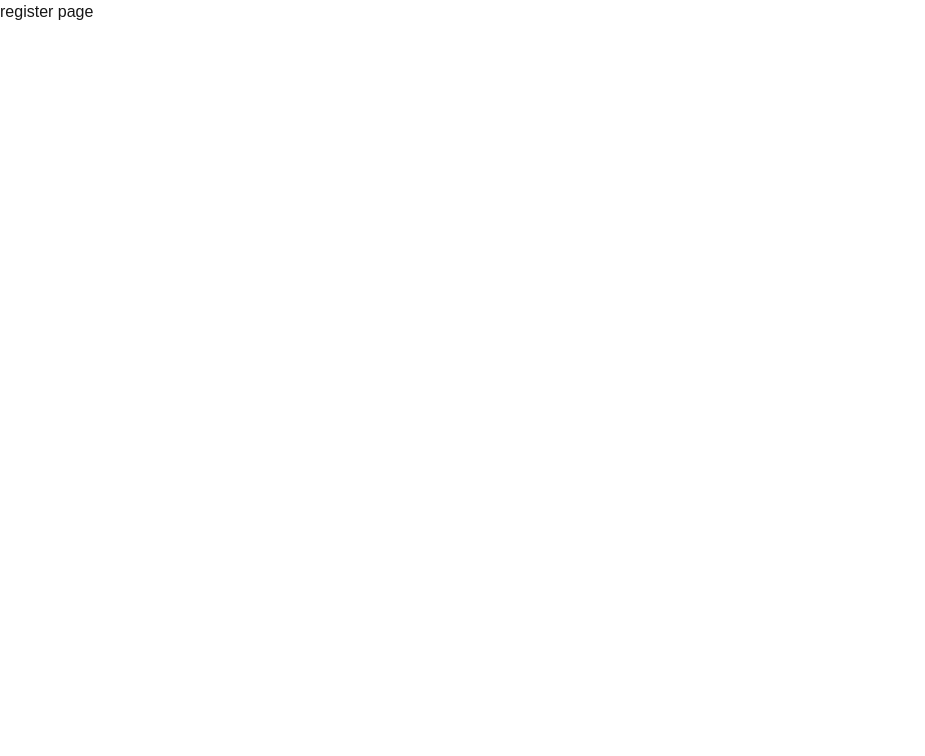
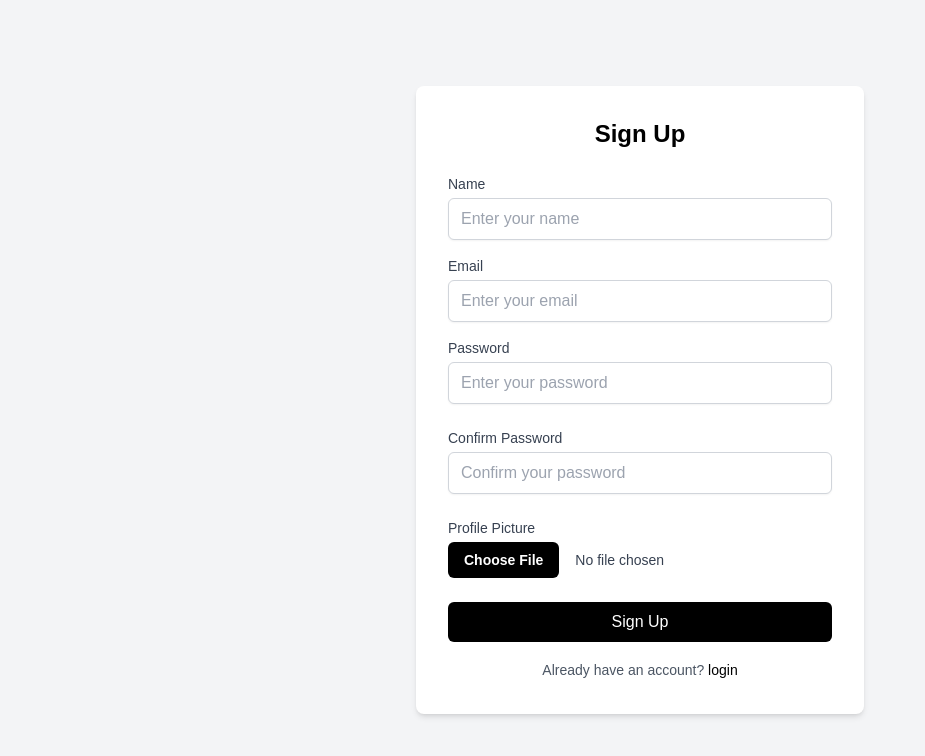
Before and after one commit to PandulaMK/blog-app, a Next.js app: page /register in a window 1280 px wide. Shown: the top 756 px of the page, without its empty margins (0-925 px from the left). Built offline with nearby package versions, Linux system fonts and the light colour scheme.

Commit message:
implement registration frontend code

```diff
--- a/src/app/(AuthPages)/register/page.jsx
+++ b/src/app/(AuthPages)/register/page.jsx
@@ -1,9 +1,93 @@
-import React from 'react'
+import Link from 'next/link';
 
 
 const page = () => {
   return (
-    <div>register page</div>
+    <div className="min-h-screen flex items-center justify-center bg-gray-100">
+      <div className="bg-white p-8 rounded-lg shadow-md w-full max-w-md">
+        <h1 className="text-2xl font-bold mb-6 text-black text-center">Sign Up</h1>
+        <form  >
+          <div className="mb-4">
+            <label htmlFor="name" className="block text-sm font-medium text-gray-700">
+              Name
+            </label>
+            <input
+              type="text"
+              id="name"
+              name="name"
+              className="mt-1 block w-full px-3 py-2 border border-gray-300 rounded-md shadow-sm focus:outline-none focus:ring-black focus:border-black text-black"
+              placeholder="Enter your name"
+
+            />
+          </div>
+          <div className="mb-4">
+            <label htmlFor="email" className="block text-sm font-medium text-gray-700">
+              Email
+            </label>
+            <input
+              type="email"
+              id="email"
+              name="email"
+              className="mt-1 block w-full px-3 py-2 border border-gray-300 rounded-md shadow-sm focus:outline-none focus:ring-black focus:border-black text-black"
+              placeholder="Enter your email"
+
+            />
+          </div>
+          <div className="mb-6">
+            <label htmlFor="password" className="block text-sm font-medium text-gray-700">
+              Password
+            </label>
+            <input
+              type="password"
+              id="password"
+              name="password"
+              className="mt-1 block w-full px-3 py-2 border border-gray-300 rounded-md shadow-sm focus:outline-none focus:ring-black focus:border-black text-black"
+              placeholder="Enter your password"
+
+            />
+          </div>
+          <div className="mb-6">
+            <label htmlFor="confirmPassword" className="block text-sm font-medium text-gray-700">
+              Confirm Password
+            </label>
+            <input
+              type="password"
+              id="confirmPassword"
+              name="confirmPassword"
+              className="mt-1 block w-full px-3 py-2 border border-gray-300 rounded-md shadow-sm focus:outline-none focus:ring-black focus:border-black text-black"
+              placeholder="Confirm your password"
+
+            />
+          </div>
+          <div className="mb-6">
+            <label htmlFor="image" className="block text-sm font-medium text-gray-700">
+              Profile Picture
+            </label>
+            <input
+              type="file"
+              id="userImage"
+              name="userImage"
+              accept="image/*"
+
+              className="mt-1 block w-full text-sm text-gray-700 file:mr-4 file:py-2 file:px-4 file:rounded-md file:border-0 file:text-sm file:font-semibold file:bg-black file:text-white hover:file:bg-gray-900"
+            />
+
+          </div>
+          <button
+            type="submit"
+            className="w-full bg-black text-white py-2 px-4 rounded-md hover:bg-gray-900 focus:outline-none focus:ring-2 focus:ring-offset-2 focus:ring-black"
+          >
+            Sign Up
+          </button>
+        </form>
+        <div className="mt-4 text-center">
+          <span className="text-sm text-gray-600">Already have an account? </span>
+          <Link href="/login" className="text-sm text-black font-medium hover:underline">
+            login
+          </Link>
+        </div>
+      </div>
+    </div>
   )
 }
 
```
